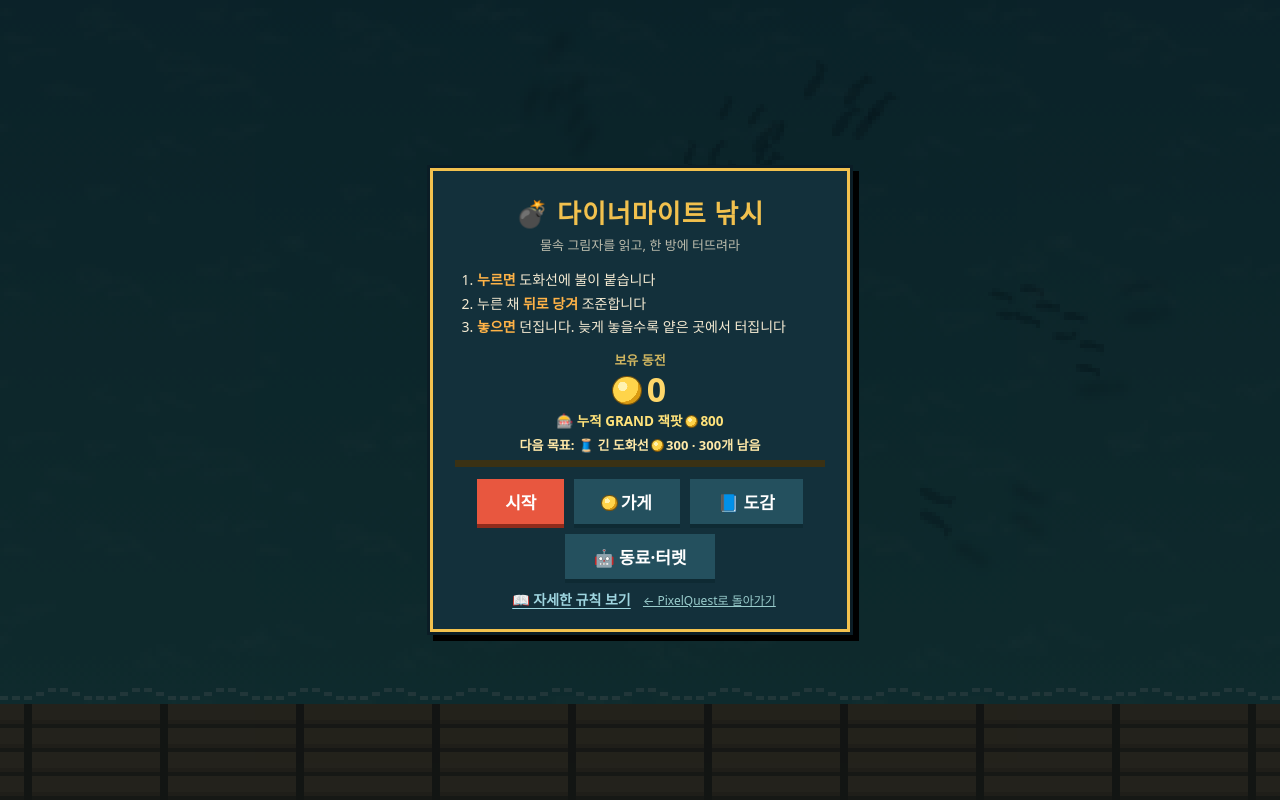
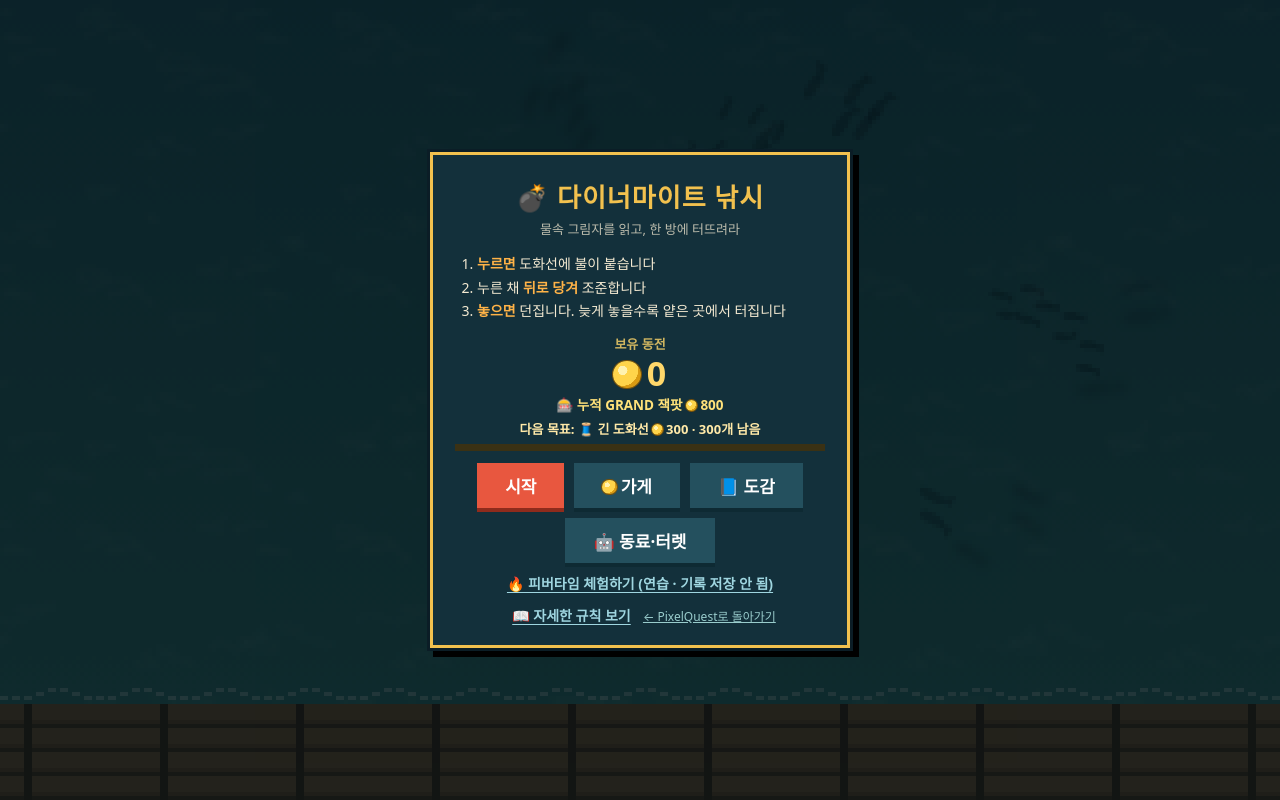
Before and after one commit to ojiking/PixelQuest, a Flask app: page /dynamite in a window 1280 px wide. Run offline with Flask 3, Linux system fonts and the light colour scheme.

Commit message:
Add fever practice mode from the start screen (no save)
Co-Authored-By: Claude Opus 5.5 <noreply@anthropic.com>
Claude-Session: https://claude.ai/code/session_01Sf2JdBaQpjKx3YLwr6tjpJ

```diff
--- a/templates/dynamite.html
+++ b/templates/dynamite.html
@@ -264,6 +264,7 @@
     </ol>
     <div class="coins" id="startCoins"></div>
     <div class="btns"><button id="startBtn">시작</button><button class="ghost" data-shop><span class="coin"></span>가게</button><button class="ghost" data-dex>📘 도감</button><button class="ghost" data-crew>🤖 동료·터렛</button></div>
+    <button class="link" id="feverTry">🔥 피버타임 체험하기 (연습 · 기록 저장 안 됨)</button>
     <button class="link" id="rulesBtn">📖 자세한 규칙 보기</button>
     <a class="home" href="/">← PixelQuest로 돌아가기</a>
   </div>
@@ -635,7 +636,7 @@ function recordDex(id, x, y) {
   }
   saveMeta();
 }
-function saveMeta() { try { localStorage.setItem('dynfish_meta', JSON.stringify(meta)); } catch (e) {} }
+function saveMeta() { if (practice) return; try { localStorage.setItem('dynfish_meta', JSON.stringify(meta)); } catch (e) {} }
 // 예전 장비 단계 → 새 단계 (효과가 줄지 않게)
 if ((meta.upVer || 1) < 2) {
   meta.up.power = [0, 2, 4, 5][meta.up.power] ?? meta.up.power;   // +10%/단계 → +6%/단계
@@ -1292,6 +1293,7 @@ function updateFever(dt) {
 }
 function endFever() {
   fever = null; feverIntro = -1;
+  if (practice) { banner = { str: '체험 끝! 처음 화면으로 돌아갑니다', t: 3 }; setTimeout(endPractice, 2500); }
   banner = { str: '피버 종료! 게이지는 처음부터', t: 2 };
   tone(784, 0.12, 0.07, 'triangle'); tone(523, 0.2, 0.07, 'triangle', null, 0.12);
   for (const sc of schools) if (sc.fever) { sc.transit = true; sc.mult = 2.2; sc.wa = sc.x < VW / 2 ? Math.PI : 0; } // 남은 떼는 빠져나간다
@@ -3330,6 +3332,7 @@ document.getElementById('mileBtn').addEventListener('click', () => {
 });
 
 function startEvening(success) {
+  if (practice) { state = 'clear'; endPractice(); return; }
   state = 'clear';
   if (hiss) hiss.g.gain.setTargetAtTime(0, ac.currentTime, 0.03);
   eveFail = !success;
@@ -3439,6 +3442,7 @@ function retryDay() {
   endOv.classList.add('hidden');
 }
 function endGame(reason) {
+  if (practice) { state = 'end'; banner = { str: '체험 끝! 처음 화면으로 돌아갑니다', t: 3 }; setTimeout(endPractice, 1500); return; }
   state = 'end';
   const blast = reason === 'blast', murder = reason === 'murder';
   todayChips = 0; eveChips = 0; // 즉사하면 그날 잡은 생선도 끝
@@ -3474,6 +3478,17 @@ function endGame(reason) {
   endOv.classList.remove('hidden');
 }
 document.getElementById('startBtn').addEventListener('click', startGame);
+// 🔥 피버 체험: 저장 상태를 떠 두고 바로 피버로 들어간다. 끝나면 원래 저장으로 되돌리고 처음 화면으로
+var practice = null;   // var: saveMeta가 먼저 불려도 안전
+document.getElementById('feverTry').addEventListener('click', () => {
+  practice = { save: localStorage.getItem('dynfish_meta'), gauge: meta.fever };
+  startGame();
+  setTimeout(() => { startFever(); banner = { str: '🔥 피버 체험 중 · 끝나면 처음 화면으로 (저장 안 됨)', t: 3 }; }, 400);
+});
+function endPractice() {
+  try { if (practice.save === null) localStorage.removeItem('dynfish_meta'); else localStorage.setItem('dynfish_meta', practice.save); } catch (e) {}
+  location.reload();
+}
 document.getElementById('againBtn').addEventListener('click', startGame);
 document.getElementById('nextBtn').addEventListener('click', nextDay);
 document.getElementById('charmBtn').addEventListener('click', retryDay);
```
